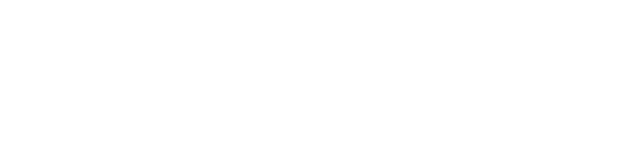
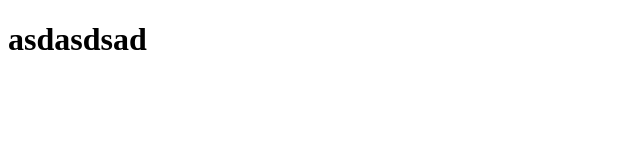
Before and after one commit to OdysseusGoBack/test, a plain HTML site: page index.html in a window 1280 px wide. Shown: the whole page, without its empty margins (0-640 px from the left). Drawn offline with Linux system fonts and the light colour scheme.

Commit message:
3 commit

```diff
--- a/index.html
+++ b/index.html
@@ -5,6 +5,7 @@
 	<title>Document</title>
 </head>
 <body>
+<h1>asdasdsad</h1>
 
 </body>
 </html>
```
